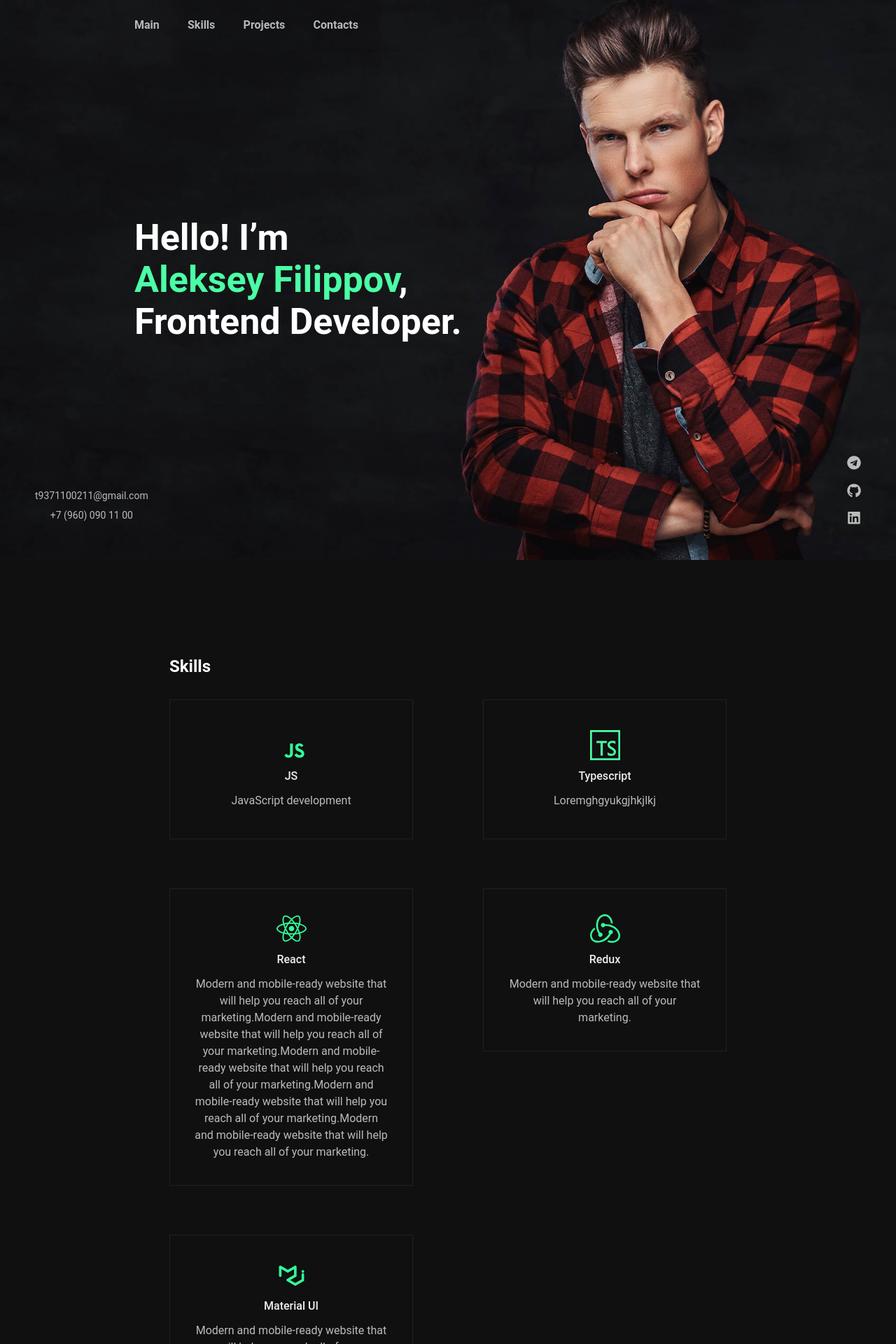
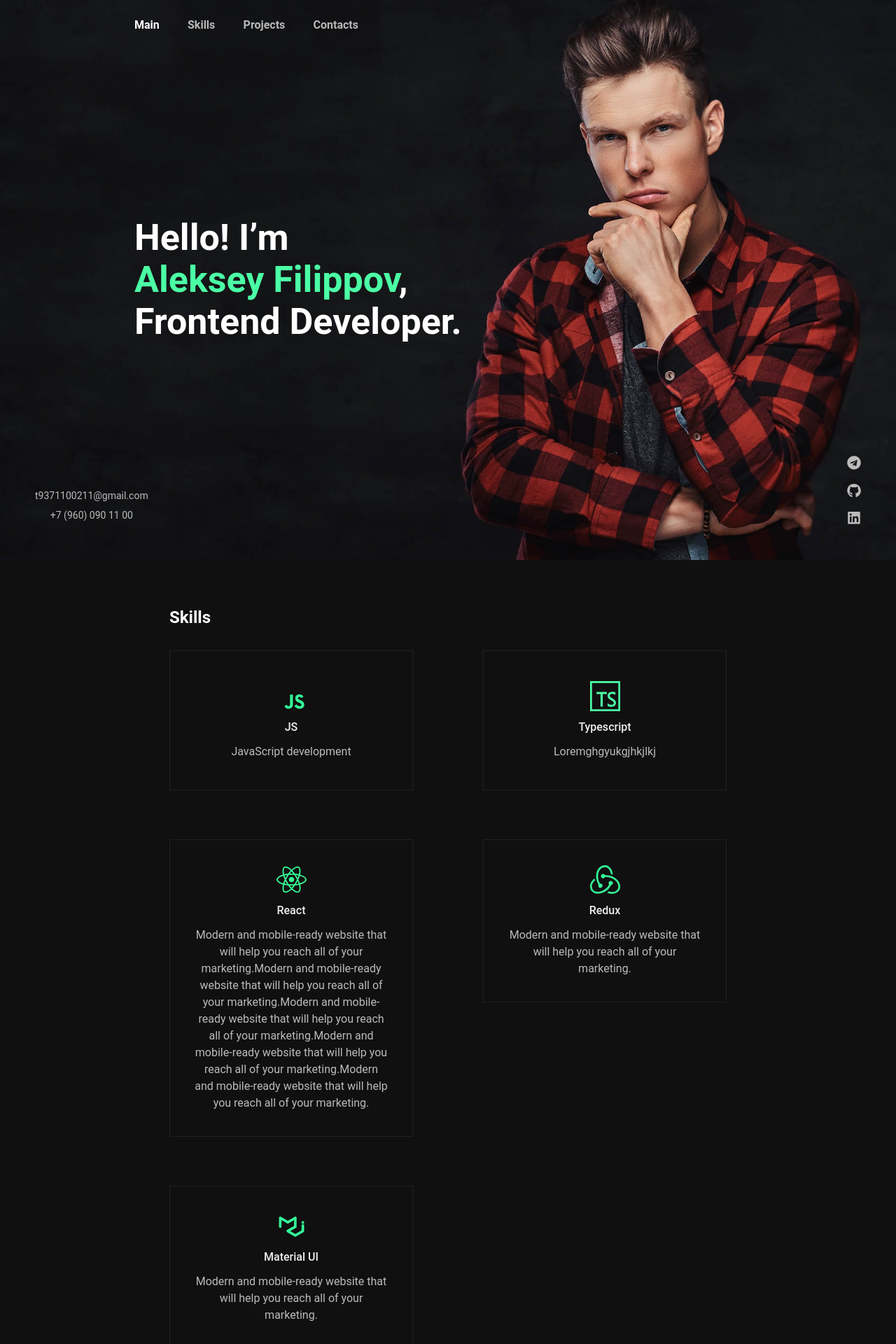
Before and after one commit to AlFilip/my-portfolio, a React (Create React App) app: page / in a window 1280 px wide. Shown: the top 1920 px of the page at 70% size. Built offline with nearby package versions, Linux system fonts and the light colour scheme.

Commit message:
Added react-scroll, refactored Header.jsx, fixed paddings

```diff
--- a/package.json
+++ b/package.json
@@ -16,6 +16,7 @@
     "react-dom": "^17.0.2",
     "react-masonry-css": "^1.0.16",
     "react-scripts": "4.0.3",
+    "react-scroll": "^1.8.4",
     "web-vitals": "^1.0.1"
   },
   "homepage": "https://AlFilip.github.io/my-portfolio",
--- a/src/Components/Contacts/Contacts.jsx
+++ b/src/Components/Contacts/Contacts.jsx
@@ -1,4 +1,6 @@
 import React from "react";
+import {Element} from 'react-scroll';
+
 import s from './Contacts.module.scss'
 import containerStyles from '../../assets/styles/container.module.scss'
 import {AnimatedButton} from '../../common/Components/AnimatedButton/AnimatedButton';
@@ -6,9 +8,8 @@ import {SubHeader} from '../../common/Components/SubHeader/SubHeader';
 
 export const Contacts = () => {
     return (
-        <div className={s.contacts} id='contacts'>
+        <Element name='Contacts' className={s.contacts}>
             <div className={containerStyles.container + ' ' + s.container}>
-                {/*<h3 className={s.title}>Contacts</h3>*/}
                 <SubHeader title={'Contacts'}/>
                 <div className={s.formWrapper}>
                     <form className={s.messageForm} action="">
@@ -21,6 +22,6 @@ export const Contacts = () => {
                     </form>
                 </div>
             </div>
-        </div>
+        </Element>
     )
 }
--- a/src/Components/Contacts/Contacts.module.scss
+++ b/src/Components/Contacts/Contacts.module.scss
@@ -2,11 +2,11 @@
 @import "../../assets/styles/mixins";
 
 .contacts {
-  padding: 140px 0;
-  min-height: 90vh;
+  padding: 70px 0;
+  min-height: 100vh;
   background-color: $bgColor;
-  @media screen and (max-width: $firstResize) {
-    padding: 30px 0;
+  @media screen and (max-width: $secondResize) {
+    padding-top: 30px;
     min-height: auto;
   }
 
@@ -23,14 +23,22 @@
     }
 
     .formWrapper {
-      padding: 0 50px;
+      padding: 100px 50px;
       width: 100%;
+      display: flex;
+      flex-direction: column;
+      justify-content: center;
 
       @media screen and (max-width: $firstResize) {
+        padding: 100px 15px;
+      }
+
+      @media screen and (max-width: $secondResize) {
         padding: 0 15px;
       }
 
       .messageForm {
+        justify-self: center;
         display: flex;
         flex-direction: column;
         text-align: center;
--- a/src/Components/Header/Header.jsx
+++ b/src/Components/Header/Header.jsx
@@ -31,7 +31,7 @@ export const Header = () => {
     const headerClassName = `${s.header} ${isOpaque && s.withBackground} ${open ? s.open : ''}`
 
     return (
-        <header className={headerClassName}>
+        <header className={headerClassName} onClick={onOpenClickHandler}>
             <div className={containerStyles.container + ' ' + s.container}>
                 <Nav callback={onOpenClickHandler} isOpen={open}/>
             </div>
--- a/src/Components/Header/Nav/Nav.jsx
+++ b/src/Components/Header/Nav/Nav.jsx
@@ -1,6 +1,7 @@
 import React from "react";
 import s from './Navi.module.scss'
 import {Link} from "../../../common/Components/Link/Link";
+
 
 export const Nav = ({callback, isOpen}) => {
 
@@ -9,16 +10,21 @@ export const Nav = ({callback, isOpen}) => {
     const iconsClassName = `${s.menuIcon} ${isOpen ? s.activeBtn : ''}`
 
     return (
-        <div className={s.nav}>
+        <div className={s.nav} onClick={callback}>
             {/*<button className={s.openBtn} onClick={callback}>open</button>*/}
-                <div className={iconsClassName} onClick={callback}>
-                    <span/>
-                </div>
+            <div className={iconsClassName}>
+                <span/>
+            </div>
             <div className={linksClassname} onClick={callback}>
-                <Link name={'Main'} url={'#main'}/>
-                <Link name={'Skills'} url={'#skills'}/>
-                <Link name={'Projects'} url={'#projects'}/>
-                <Link name={'Contacts'} url={'#contacts'}/>
+                {
+                    ['Main', 'Skills', 'Projects', 'Contacts']
+                        .map(element => (
+                            <Link key={element}
+                                  url={element}
+                                  name={element}
+                                  callback={callback}
+                            />))
+                }
             </div>
         </div>
     )
--- a/src/Components/Main/Main.jsx
+++ b/src/Components/Main/Main.jsx
@@ -1,4 +1,6 @@
 import React from "react";
+import {Element} from 'react-scroll'
+
 import s from './Main.module.scss'
 import containerStyles from '../../assets/styles/container.module.scss'
 import background from '../../assets/images/mainBackground.jpg'
@@ -8,7 +10,7 @@ export const Main = () => {
         backgroundImage: `url(${background})`
     }
     return (
-        <div className={s.main} style={mainStyles} id='main'>
+        <Element name='Main' className={s.main} style={mainStyles}>
             <div className={containerStyles.container + ' ' + s.container}>
                 <div className={s.info}>
                     <div className={s.mainTitle}>
@@ -18,6 +20,6 @@ export const Main = () => {
                     </div>
                 </div>
             </div>
-        </div>
+        </Element>
     )
 }
--- a/src/Components/Projects/Projects.jsx
+++ b/src/Components/Projects/Projects.jsx
@@ -1,9 +1,11 @@
+import React from "react";
+import {Element} from 'react-scroll';
+import Masonry from 'react-masonry-css';
+
 import s from './Projects.module.scss'
 import containerStyles from "../../assets/styles/container.module.scss";
-import React from "react";
 import photo1 from '../../assets/images/photo1.jfif'
 import photo2 from '../../assets/images/photo2.jpeg'
-import Masonry from 'react-masonry-css';
 import {ProjectCard} from './Project/ProjectCard';
 import {SubHeader} from '../../common/Components/SubHeader/SubHeader';
 
@@ -44,7 +46,7 @@ export const Projects = () => {
     };
 
     return (
-        <div className={s.sectionProjects} id='projects'>
+        <Element name='Projects' className={s.sectionProjects}>
             <div className={containerStyles.container + ' ' + s.container}>
                 {/*<div className={s.title}>*/}
                 {/*    Projects*/}
@@ -65,7 +67,6 @@ export const Projects = () => {
                     }
                 </Masonry>
             </div>
-        </div>
-
+        </Element>
     )
 }
--- a/src/Components/Skills/Skills.jsx
+++ b/src/Components/Skills/Skills.jsx
@@ -1,8 +1,9 @@
 import React from "react";
+import {Element} from 'react-scroll';
+
 import s from './Skills.module.scss'
 import containerStyles from '../../assets/styles/container.module.scss'
 import {SkillCard} from "./SkillCard/SkillCard";
-
 import typescriptImg from '../../assets/images/TypeScript.svg'
 import js from '../../assets/images/js-brands.svg'
 import react from '../../assets/images/react-brands.svg'
@@ -10,7 +11,6 @@ import redux from '../../assets/images/redux.svg'
 import materialUI from '../../assets/images/material-ui.svg'
 import Masonry from 'react-masonry-css';
 import {SubHeader} from '../../common/Components/SubHeader/SubHeader';
-
 
 const skills = [
     {
@@ -55,7 +55,7 @@ export const Skills = () => {
     };
 
     return (
-        <div className={s.sectionSkills} id='skills'>
+        <Element name='Skills' className={s.sectionSkills}>
             <div className={containerStyles.container + ' ' + s.container}>
                 <SubHeader title={'Skills'}/>
                 <Masonry className={s.skillsItems}
@@ -73,6 +73,6 @@ export const Skills = () => {
                     }
                 </Masonry>
             </div>
-        </div>
+        </Element>
     )
 }
--- a/src/Components/Skills/Skills.module.scss
+++ b/src/Components/Skills/Skills.module.scss
@@ -4,10 +4,10 @@
 
 .sectionSkills {
   background-color: #101010;
-  padding: 140px 0 0;
+  padding: 70px 0 0;
   min-height: 100vh;
   @media screen and (max-width: $secondResize) {
-    padding: 30px 0;
+    padding: 30px 0 0;
   }
 
   .container {
--- a/src/common/Components/Link/Link.jsx
+++ b/src/common/Components/Link/Link.jsx
@@ -1,15 +1,22 @@
 import s from "./Link.module.scss";
 import React from "react";
+import {Link as ScrollLink} from "react-scroll";
 
-export const Link = ({name, url}) => {
+export const Link = ({name, url, callback}) => {
 
 
     return (
         <div className={s.link}>
-            <a href={url}>
-                <span className={s.linkMask}>{name}</span>
+            <ScrollLink activeClass={s.active}
+                        to={url}
+                        spy={true}
+                        smooth={true}
+                // offset={-70}
+                        duration={100}
+            >
+                <span className={s.linkMask} onClick={callback}>{name}</span>
                 <span>{name}</span>
-            </a>
+            </ScrollLink>
         </div>
     )
 }
--- a/src/common/Components/Link/Link.module.scss
+++ b/src/common/Components/Link/Link.module.scss
@@ -15,9 +15,9 @@
     text-decoration: none;
     transition: ease-in-out 1s;
 
-    &:hover {
+    &.active {
       transform: translateY(-2em);
-      transition: ease-in-out 0.5s;
+      transition: 0.5s ease-in-out 0.5s;
       @media screen and (max-width: $secondResize) {
         transform: none;
         transition: none;
@@ -26,7 +26,15 @@
 
     span.linkMask {
       opacity: 0.7;
+
+      &:hover {
+        opacity: 1;
+        transition: ease-in-out 0.3s;
+        @media screen and (max-width: $secondResize) {
+          transform: none;
+          transition: none;
+        }
+      }
     }
   }
-
 }
```
Also changed, not shown: 1 other file (tests, documents, lock files or other folders).
